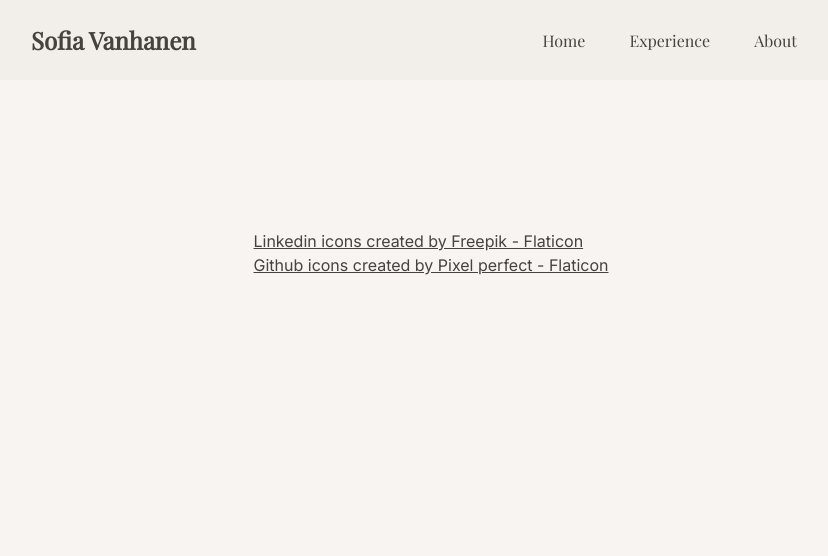
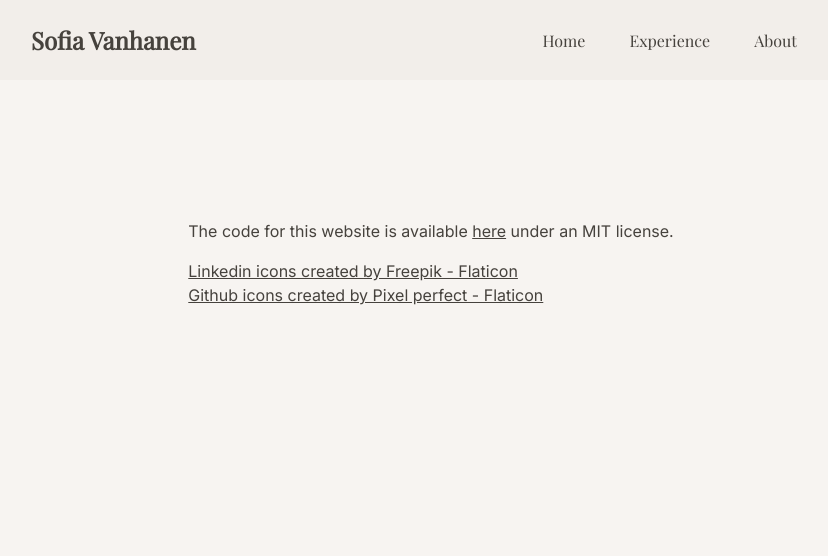
Before and after one commit to sofvanh/sofiavanhanen.fi, a plain HTML site: page public/about.html in a window 1280 px wide. Shown: the top 556 px of the page, without its empty margins (209-1037 px from the left). Drawn offline with nearby package versions, Linux system fonts and the light colour scheme.

Commit message:
Update about.html

```diff
--- a/public/about.html
+++ b/public/about.html
@@ -31,9 +31,9 @@
   </nav>
 
   <div class="margin-0-16 max-width-800 content">
-    <!-- <p>
-      The code for this website is available <a href="https://github.com/sofvanh/my-site">here</a> under a
-    </p> -->
+    <p>
+      The code for this website is available <a href="https://github.com/sofvanh/my-site">here</a> under an MIT license.
+    </p>
     <p>
       <a href="https://www.flaticon.com/free-icons/linkedin" title="linkedin icons">Linkedin icons created by Freepik - Flaticon</a>
       <br>
```
